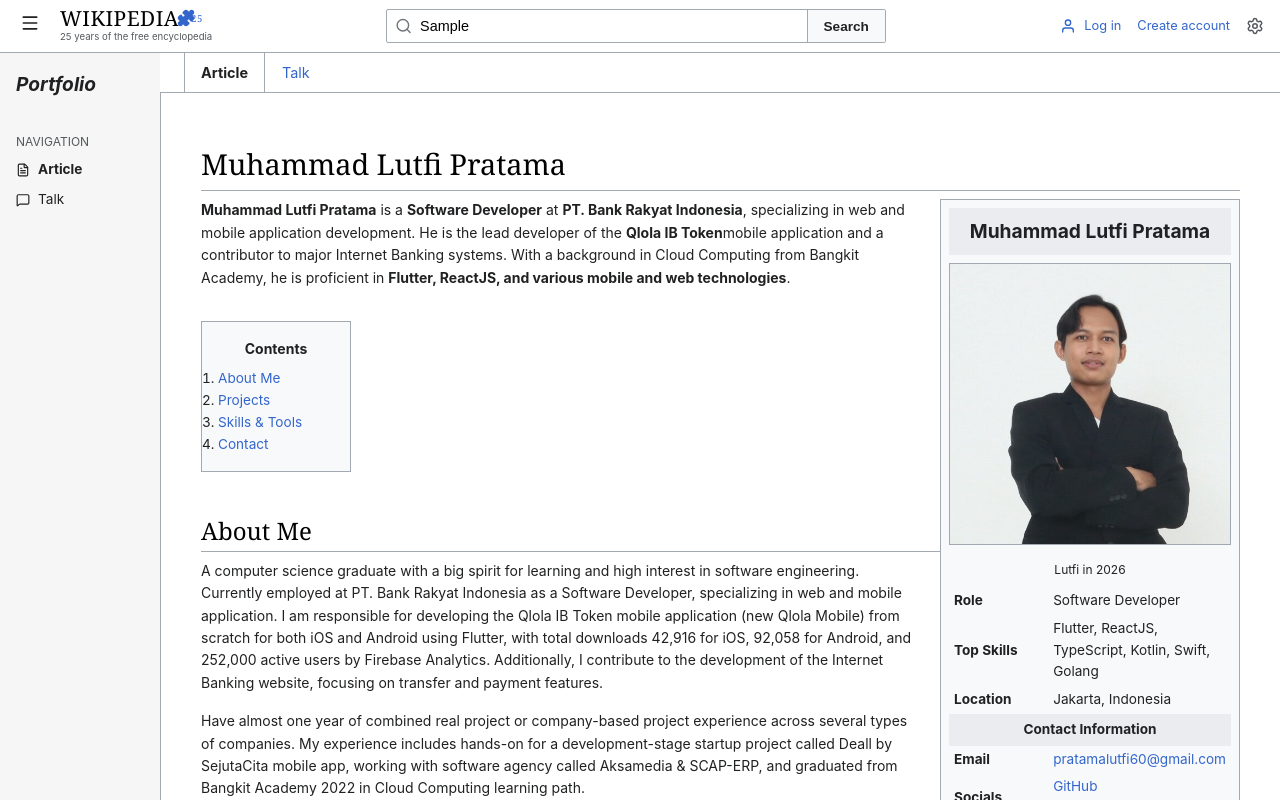
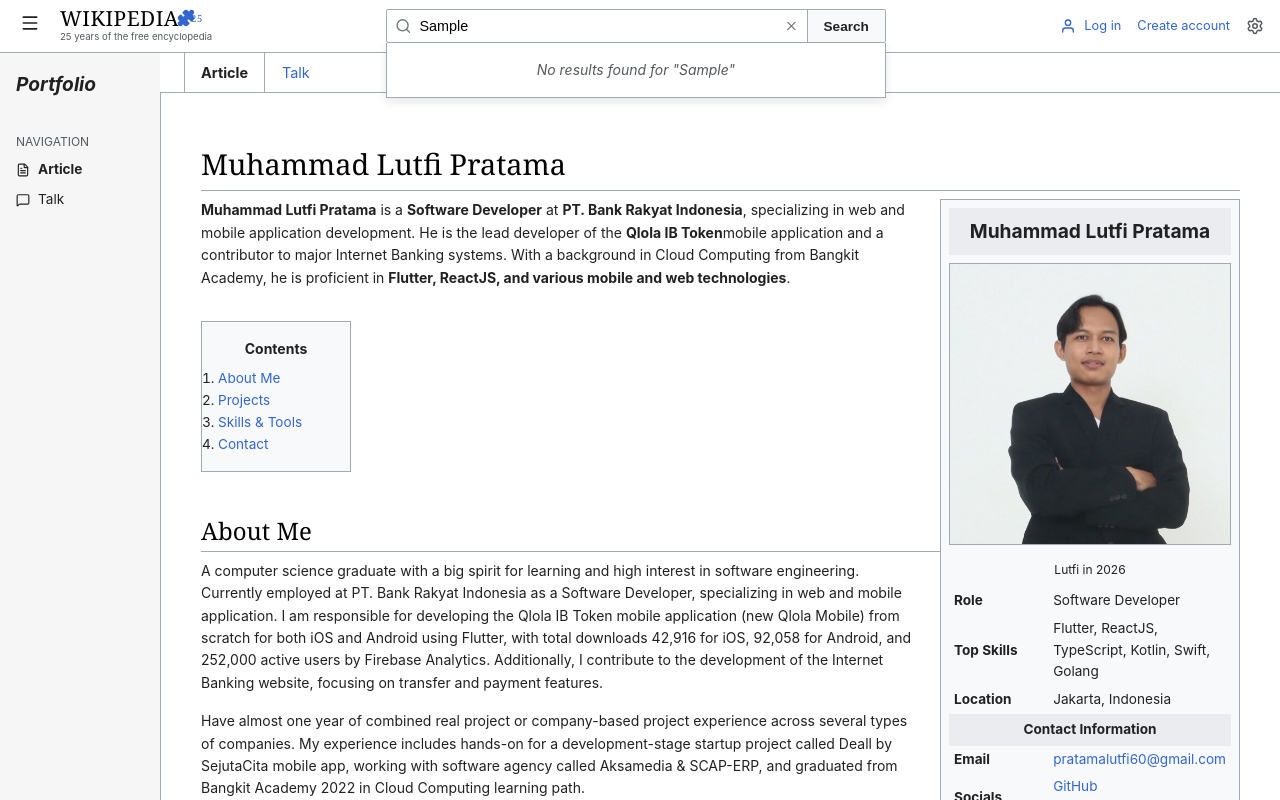
Before and after one commit to pratama-lutfi/web-profile, a React (Vite) app: page /article in a window 1280 px wide. Both pictures are taken after typing "Sample" into the empty fields and a click on the button "Search". Shown: the top 800 px of the page. Built offline with nearby package versions, Linux system fonts and the light colour scheme.

Commit message:
add search feature

```diff
--- a/index.html
+++ b/index.html
@@ -1,13 +1,17 @@
 <!doctype html>
 <html lang="en">
+
 <head>
   <meta charset="UTF-8" />
-    <link rel="icon" type="image/svg+xml" href="/favicon.svg" />
+  <link rel="icon" type="image/x-icon" href="/wikipedia.ico" />
+  <link rel="apple-touch-icon" href="/wikipedia.png" />
   <meta name="viewport" content="width=device-width, initial-scale=1.0" />
   <title>web-profile</title>
 </head>
+
 <body>
   <div id="root"></div>
   <script type="module" src="/src/main.jsx"></script>
 </body>
+
 </html>
--- a/src/components/Navbar.jsx
+++ b/src/components/Navbar.jsx
@@ -1,8 +1,91 @@
-import React from 'react';
-import { Menu, Search, Settings, Puzzle } from 'lucide-react';
+import React, { useState, useEffect, useRef } from 'react';
+import { Menu, Search, Settings, Puzzle, X } from 'lucide-react';
+import { useNavigate } from 'react-router-dom';
 import { AnimatedUserIcon } from './AnimatedIcons';
 
 const Navbar = () => {
+  const [query, setQuery] = useState('');
+  const [results, setResults] = useState([]);
+  const [showResults, setShowResults] = useState(false);
+  const searchRef = useRef(null);
+  const navigate = useNavigate();
+
+  const searchableItems = [
+    { title: 'Muhammad Lutfi Pratama', description: 'Main profile page and introduction', path: '/article' },
+    { title: 'About Me', description: 'Professional background and experience', path: '/article#about' },
+    { title: 'Projects', description: 'Showcase of mobile and web development projects', path: '/article#projects' },
+    { title: 'Skills & Tools', description: 'Technical expertise in Flutter, React, and Cloud', path: '/article#skills' },
+    { title: 'Contact', description: 'How to reach Lutfi via email and social media', path: '/article#contact' },
+    { title: 'Experience', description: 'Work history at Bank Rakyat Indonesia and others', path: '/article#about' },
+    { title: 'Qlola IB Token', description: 'Mobile application developed for BRI', path: '/article#projects' },
+    { title: 'Flutter Development', description: 'Experience in cross-platform mobile development', path: '/article#skills' },
+    { title: 'ReactJS Development', description: 'Web development expertise', path: '/article#skills' },
+    { title: 'Talk Page', description: 'Discussion and collaboration area', path: '/talk' },
+  ];
+
+  useEffect(() => {
+    const handleClickOutside = (event) => {
+      if (searchRef.current && !searchRef.current.contains(event.target)) {
+        setShowResults(false);
+      }
+    };
+    document.addEventListener('mousedown', handleClickOutside);
+    return () => document.removeEventListener('mousedown', handleClickOutside);
+  }, []);
+
+  const handleSearch = (e) => {
+    const value = e.target.value;
+    setQuery(value);
+
+    if (value.trim().length > 0) {
+      const filtered = searchableItems.filter(item =>
+        item.title.toLowerCase().includes(value.toLowerCase()) ||
+        item.description.toLowerCase().includes(value.toLowerCase())
+      );
+      setResults(filtered);
+      setShowResults(true);
+    } else {
+      setResults([]);
+      setShowResults(false);
+    }
+  };
+
+  const handleResultClick = (path) => {
+    navigate(path);
+    setQuery('');
+    setShowResults(false);
+
+    // If it's a hash link, handle scrolling
+    if (path.includes('#')) {
+      const id = path.split('#')[1];
+      setTimeout(() => {
+        const element = document.getElementById(id);
+        if (element) {
+          element.scrollIntoView({ behavior: 'smooth' });
+        }
+      }, 100);
+    }
+  };
+
+  const handleClear = () => {
+    setQuery('');
+    setResults([]);
+    setShowResults(false);
+  };
+
+  const handleSearchSubmit = (e) => {
+    if (e) e.preventDefault();
+    if (results.length > 0) {
+      handleResultClick(results[0].path);
+    }
+  };
+
+  const handleKeyDown = (e) => {
+    if (e.key === 'Enter') {
+      handleSearchSubmit();
+    }
+  };
+
   return (
     <header className="wiki-header">
       <div className="header-left">
@@ -20,6 +103,7 @@
       </div>
 
       <div className="header-center">
+        <div className="wiki-search-wrapper" ref={searchRef}>
           <div className="wiki-search-container">
             <div className="wiki-search-input-wrapper">
               <Search size={18} color="#72777d" />
@@ -27,9 +111,48 @@
                 type="text"
                 className="wiki-search-input"
                 placeholder="Search Wikipedia"
+                value={query}
+                onChange={handleSearch}
+                onFocus={() => query && setShowResults(true)}
+                onKeyDown={handleKeyDown}
               />
+              {query && (
+                <X
+                  size={16}
+                  color="#72777d"
+                  style={{ cursor: 'pointer' }}
+                  onClick={handleClear}
+                />
+              )}
             </div>
-          <button className="wiki-search-button">Search</button>
+            <button
+              className="wiki-search-button"
+              onClick={handleSearchSubmit}
+            >
+              Search
+            </button>
+          </div>
+
+          {showResults && (
+            <div className="wiki-search-results">
+              {results.length > 0 ? (
+                results.map((result, index) => (
+                  <div
+                    key={index}
+                    className="search-result-item"
+                    onClick={() => handleResultClick(result.path)}
+                  >
+                    <span className="search-result-title">{result.title}</span>
+                    <span className="search-result-description">{result.description}</span>
+                  </div>
+                ))
+              ) : (
+                <div className="search-no-results">
+                  No results found for "{query}"
+                </div>
+              )}
+            </div>
+          )}
         </div>
       </div>
 
--- a/src/index.css
+++ b/src/index.css
@@ -38,7 +38,9 @@
   text-decoration: underline;
 }
 
-h1, h2, h3 {
+h1,
+h2,
+h3 {
   font-family: var(--font-serif);
   font-weight: normal;
   border-bottom: 1px solid var(--wiki-border);
@@ -180,6 +182,62 @@
   background-color: #eaecf0;
 }
 
+.wiki-search-wrapper {
+  position: relative;
+  width: 100%;
+  max-width: 500px;
+}
+
+.wiki-search-results {
+  position: absolute;
+  top: 100%;
+  left: 0;
+  right: 0;
+  background: white;
+  border: 1px solid var(--wiki-border);
+  border-top: none;
+  box-shadow: 0 4px 10px rgba(0, 0, 0, 0.1);
+  z-index: 1000;
+  max-height: 300px;
+  overflow-y: auto;
+}
+
+.search-result-item {
+  padding: 0.7rem 1rem;
+  cursor: pointer;
+  display: flex;
+  flex-direction: column;
+  border-bottom: 1px solid #eaecf0;
+}
+
+.search-result-item:last-child {
+  border-bottom: none;
+}
+
+.search-result-item:hover,
+.search-result-item.active {
+  background-color: #f8f9fa;
+}
+
+.search-result-title {
+  font-weight: bold;
+  color: var(--wiki-link);
+  font-size: 0.9rem;
+}
+
+.search-result-description {
+  font-size: 0.75rem;
+  color: #54595d;
+  margin-top: 2px;
+}
+
+.search-no-results {
+  padding: 1rem;
+  text-align: center;
+  color: #54595d;
+  font-style: italic;
+}
+
 .menu-button {
   cursor: pointer;
   padding: 4px;
@@ -284,18 +342,25 @@
 }
 
 @keyframes fadeIn {
-  from { opacity: 0; }
-  to { opacity: 1; }
+  from {
+    opacity: 0;
+  }
+
+  to {
+    opacity: 1;
+  }
 }
 
 @media (max-width: 768px) {
   .wiki-container {
     flex-direction: column;
   }
+
   .wiki-sidebar {
     width: 100%;
     border-bottom: 1px solid var(--wiki-border);
   }
+
   .wiki-infobox {
     float: none;
     width: 100%;
```
Also changed, not shown: public/wikipedia.png (added), src/pages/ArticlePage.jsx (line endings or trailing spaces), 1 other file (tests, documents, lock files or other folders). Lines whose indentation alone changed are shown as unchanged.
